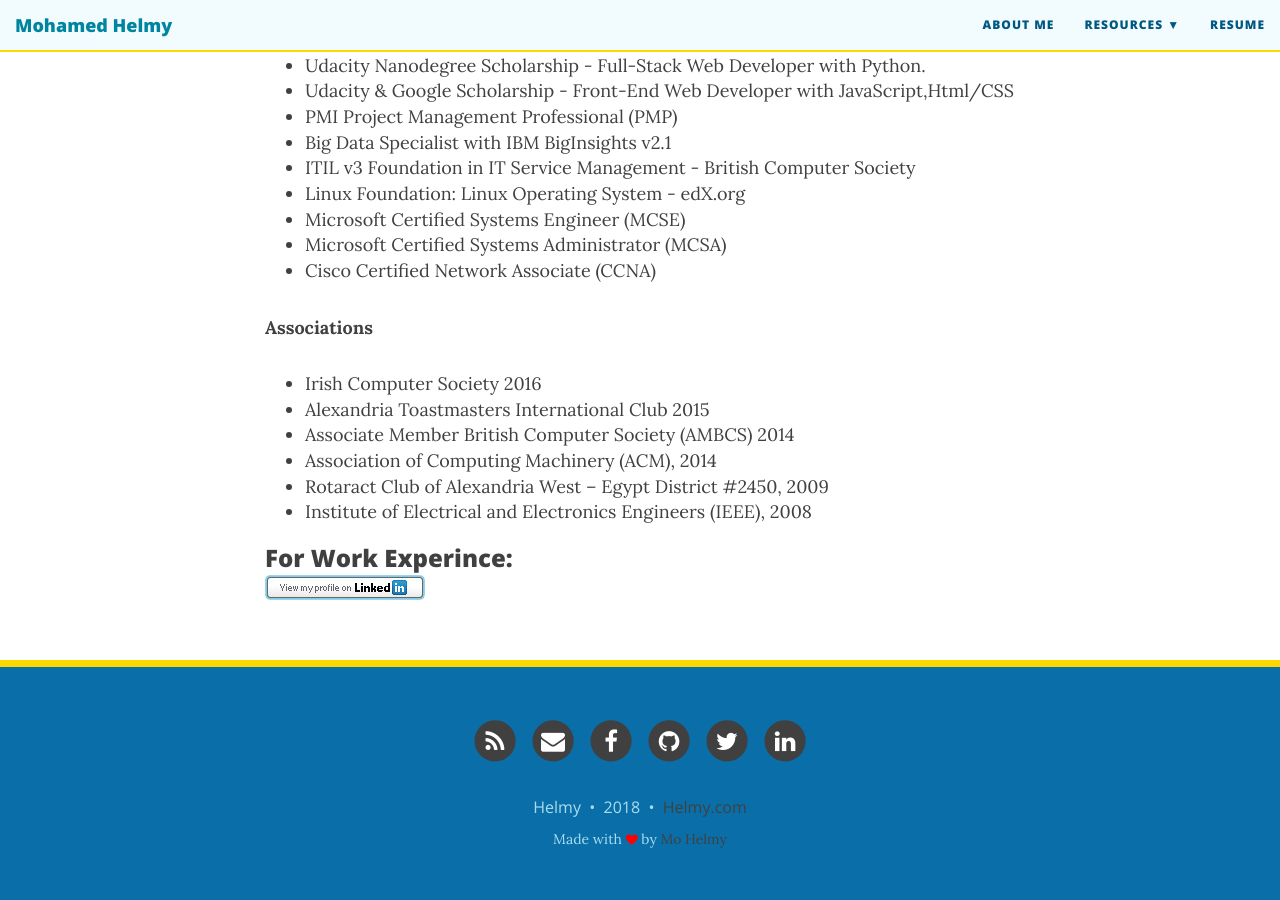
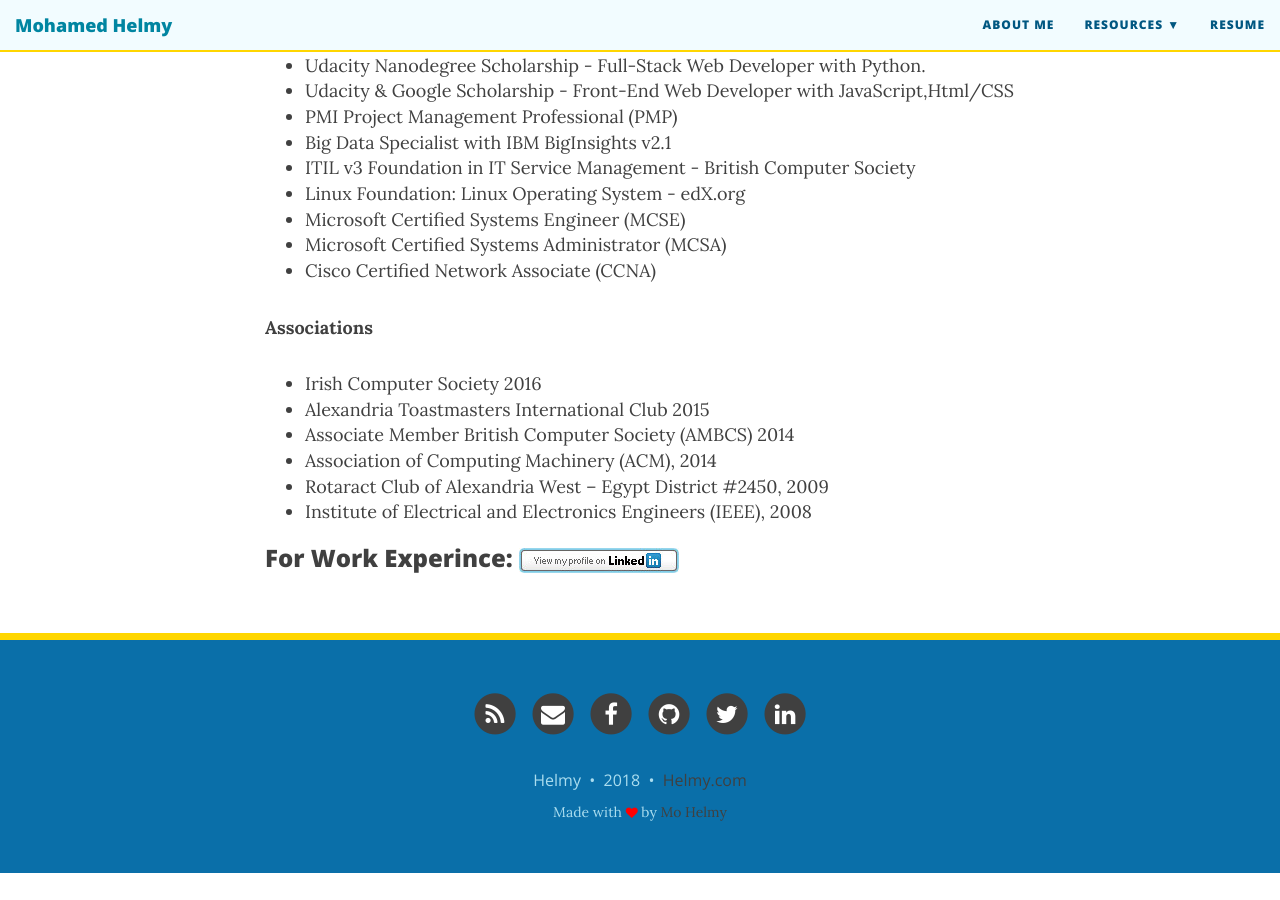
Before and after one commit to M-Helmy/m-helmy.github.io, a Jekyll site: the page built from resume.md, in a window 1280 px wide and 900 px high, scrolled down 1557 px. Built offline with Jekyll 4.4.1, drawn with Linux system fonts in a browser that asks for light colours; nearby versions of some CDN libraries; after the commit the page ends 2430 px from its top, so only the background shows below that.

Commit message:
Update resume.md

```diff
--- a/resume.md
+++ b/resume.md
@@ -59,4 +59,4 @@
 * Institute of Electrical and Electronics Engineers (IEEE), 2008
 
 
-### For Work Experince:<br/> <a href="https://www.linkedin.com/in/mohamedhelmy/" rel="nofollow" target="_blank"><img src="https://m-helmy.github.io/img/linkedin.jpg" alt="LinkedIn Add to Profile button"></a>
+### For Work Experince: <a href="https://www.linkedin.com/in/mohamedhelmy/" rel="nofollow" target="_blank"><img src="https://m-helmy.github.io/img/linkedin.jpg" alt="LinkedIn Add to Profile button"></a>
```
